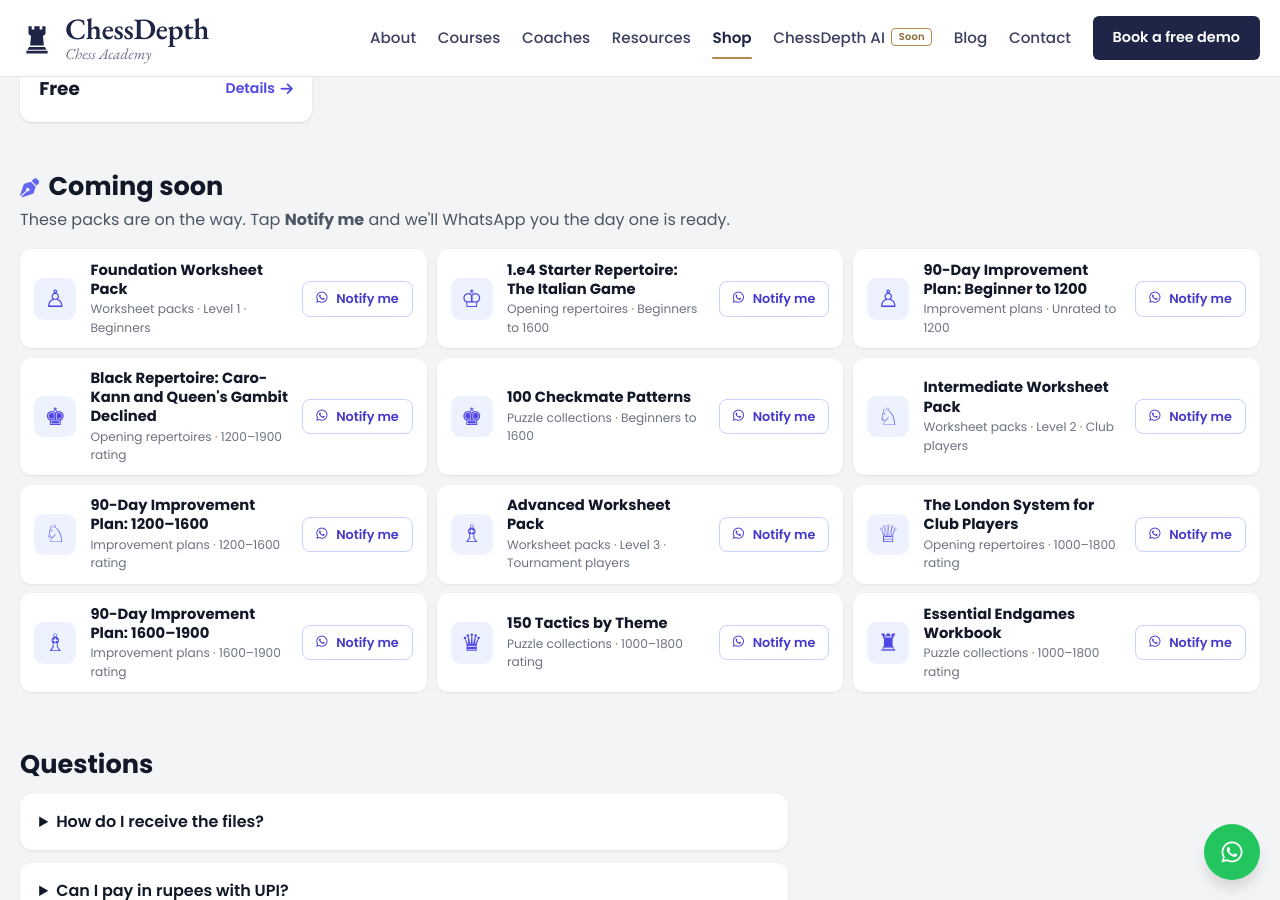
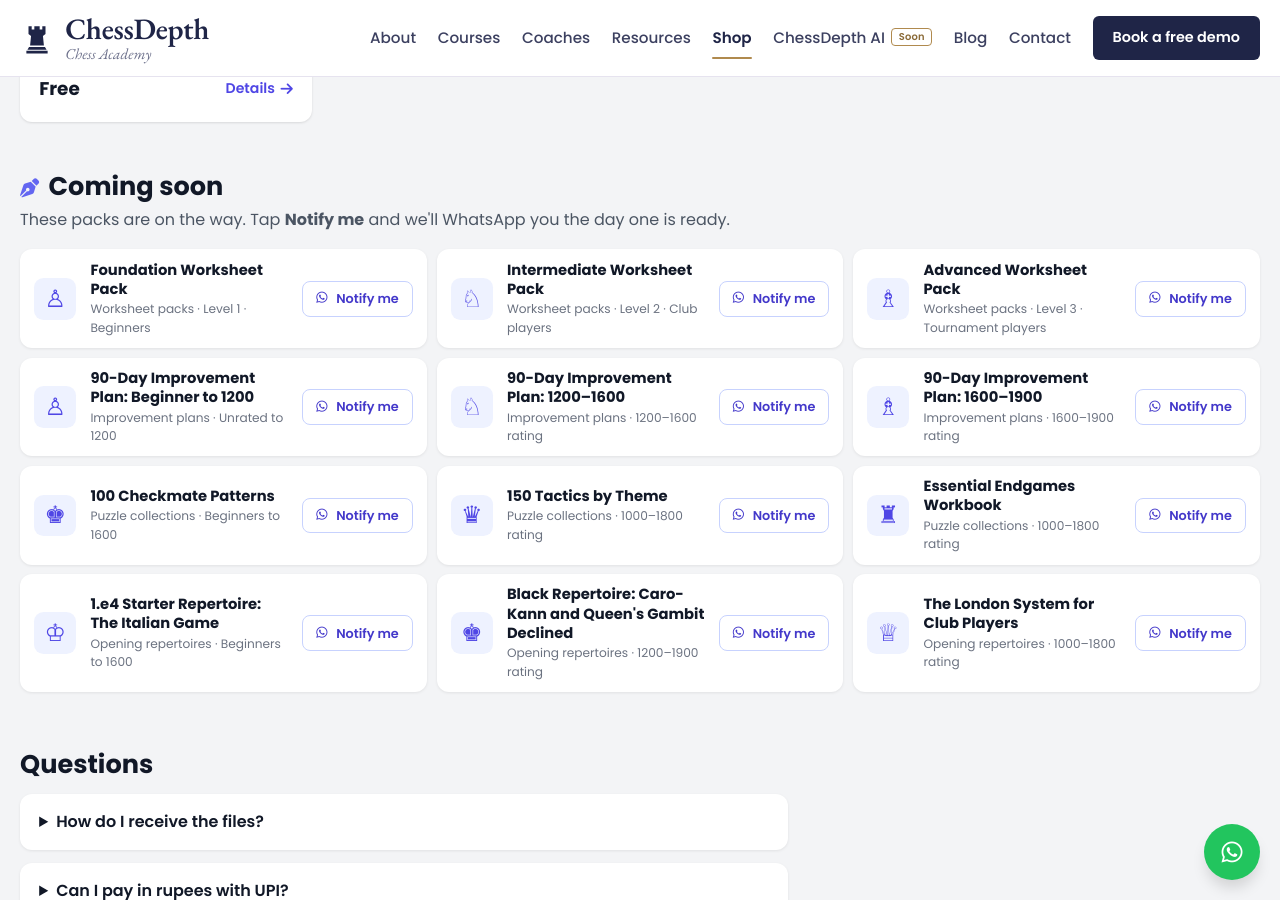
Before and after one commit to Sourabhjoshi1/Chess-Depth, a Jekyll site: the page built from pages/shop.html, in a window 1280 px wide and 900 px high, scrolled down 1025 px. Built offline with Jekyll 4.4.1, drawn with Linux system fonts in a browser that asks for light colours.

Commit message:
Shop: group Coming soon by category
Co-Authored-By: Claude Opus 5.5 <noreply@anthropic.com>
Claude-Session: https://claude.ai/code/session_017ZwxdNZGtw2tXrZdE2ZP9f

```diff
--- a/pages/shop.html
+++ b/pages/shop.html
@@ -57,10 +57,9 @@ crumb: Shop
     <h2 class="sp-h2" id="sp-soon-h"><i class="fas fa-pen-nib"></i> Coming soon</h2>
     <p class="sp-soon-lead">These packs are on the way. Tap <b>Notify me</b> and we'll WhatsApp you the day one is ready.</p>
     <ul class="sp-soon-list">
-      {%- for p in soon %}
-      {%- assign cat = site.data.shop | where: "id", p.category | first %}
+      {%- for cat in site.data.shop %}{% assign cat_soon = soon | where: "category", cat.id %}{% for p in cat_soon %}
       <li><span class="sp-soon-glyph" aria-hidden="true">{{ p.glyph | default: "♞" }}</span><span class="sp-soon-text"><b>{{ p.title }}</b><small>{{ cat.name }} · {{ p.level }}</small></span>{% include product-cta.html p=p small=true %}</li>
-      {%- endfor %}
+      {%- endfor %}{% endfor %}
     </ul>
   </section>
   {%- endif %}
```
